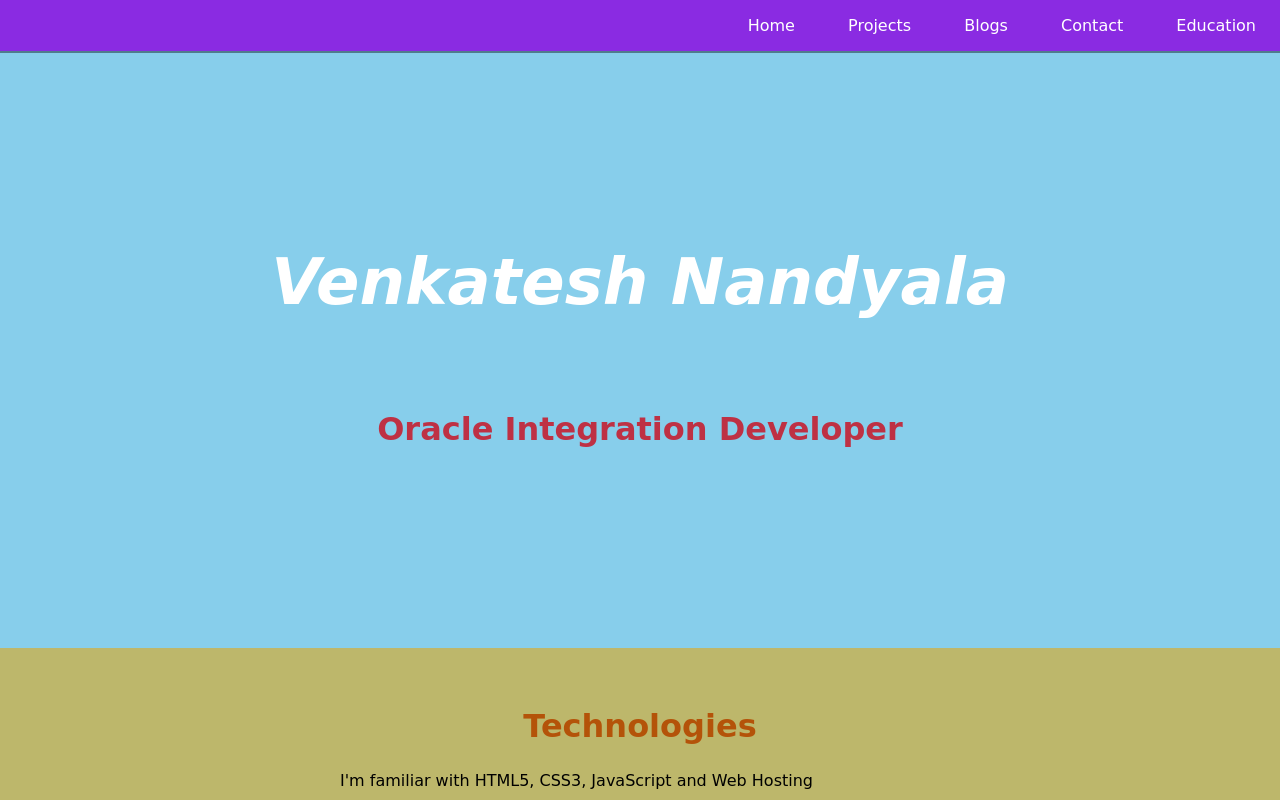
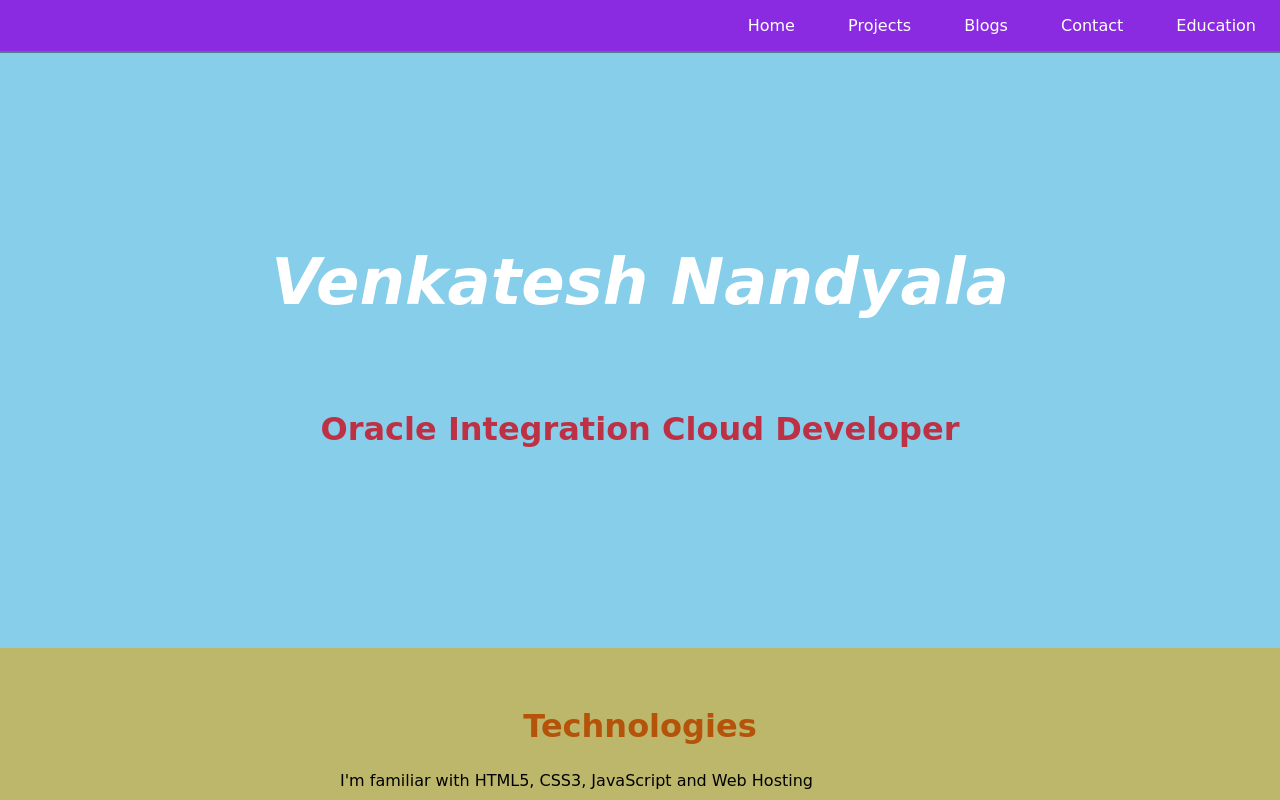
Before and after one commit to nvenkatcs/portfolio2, a plain HTML site: page index.html in a window 1280 px wide. Shown: the top 800 px of the page. Drawn offline with Linux system fonts and the light colour scheme.

Commit message:
Update index.html

```diff
--- a/index.html
+++ b/index.html
@@ -37,7 +37,7 @@
 
 
         <p>Venkatesh Nandyala</p>
-        <h1 id="header">Oracle Integration Developer</h1>
+        <h1 id="header">Oracle Integration Cloud Developer</h1>
 
     </section>
 
```
